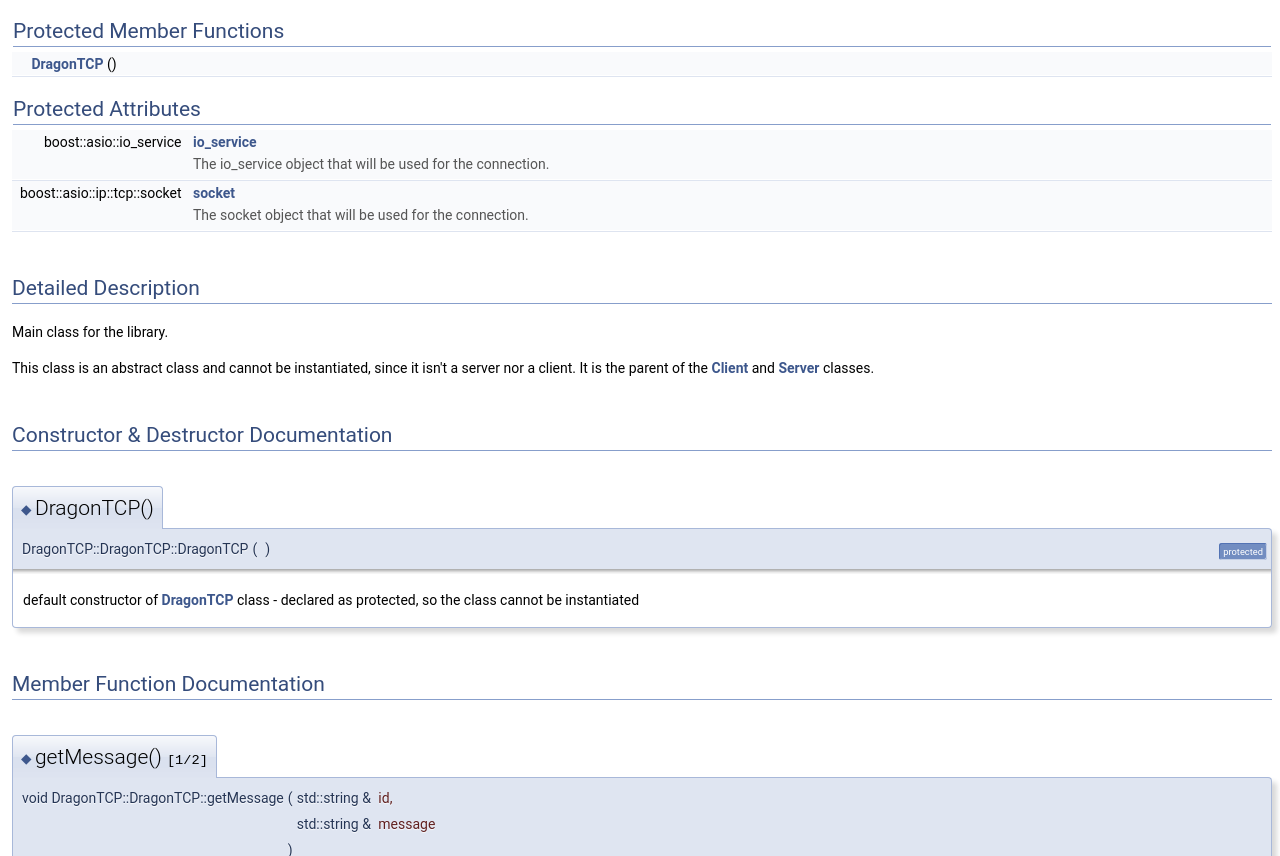
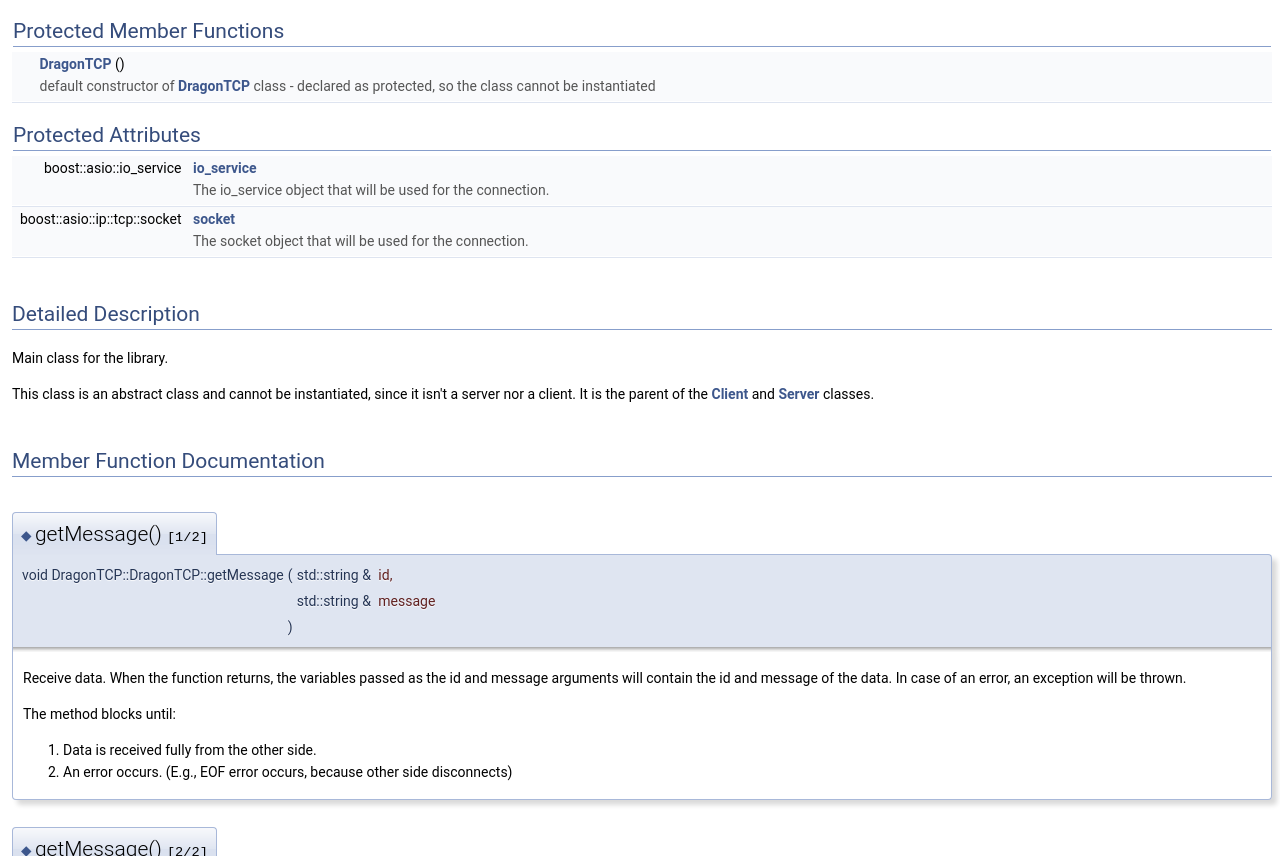
Before and after one commit to gaborszita/DragonTCP, a plain HTML site: page docs/html/class_dragon_t_c_p_1_1_dragon_t_c_p.html in a window 1280 px wide. Shown: the part 949-1805 px from the top of the page. Drawn offline with Linux system fonts and the light colour scheme.

Commit message:
Add minor tweaks to documentation, make it look better

```diff
--- a/docs/html/class_dragon_t_c_p_1_1_dragon_t_c_p.html
+++ b/docs/html/class_dragon_t_c_p_1_1_dragon_t_c_p.html
@@ -125,7 +125,9 @@ void&#160;</td><td class="memItemRight" valign="bottom"><a class="el" href="clas
 </table><table class="memberdecls">
 <tr class="heading"><td colspan="2"><h2 class="groupheader"><a name="pro-methods"></a>
 Protected Member Functions</h2></td></tr>
-<tr class="memitem:a04744809fbbf197441815b9c44053685"><td class="memItemLeft" align="right" valign="top">&#160;</td><td class="memItemRight" valign="bottom"><a class="el" href="class_dragon_t_c_p_1_1_dragon_t_c_p.html#a04744809fbbf197441815b9c44053685">DragonTCP</a> ()</td></tr>
+<tr class="memitem:a04744809fbbf197441815b9c44053685"><td class="memItemLeft" align="right" valign="top"><a id="a04744809fbbf197441815b9c44053685"></a>
+&#160;</td><td class="memItemRight" valign="bottom"><a class="el" href="class_dragon_t_c_p_1_1_dragon_t_c_p.html#a04744809fbbf197441815b9c44053685">DragonTCP</a> ()</td></tr>
+<tr class="memdesc:a04744809fbbf197441815b9c44053685"><td class="mdescLeft">&#160;</td><td class="mdescRight">default constructor of <a class="el" href="class_dragon_t_c_p_1_1_dragon_t_c_p.html" title="Main class for the library.">DragonTCP</a> class - declared as protected, so the class cannot be instantiated <br /></td></tr>
 <tr class="separator:a04744809fbbf197441815b9c44053685"><td class="memSeparator" colspan="2">&#160;</td></tr>
 </table><table class="memberdecls">
 <tr class="heading"><td colspan="2"><h2 class="groupheader"><a name="pro-attribs"></a>
@@ -142,34 +144,7 @@ boost::asio::ip::tcp::socket&#160;</td><td class="memItemRight" valign="bottom">
 <a name="details" id="details"></a><h2 class="groupheader">Detailed Description</h2>
 <div class="textblock"><p>Main class for the library. </p>
 <p>This class is an abstract class and cannot be instantiated, since it isn't a server nor a client. It is the parent of the <a class="el" href="class_dragon_t_c_p_1_1_client.html">Client</a> and <a class="el" href="class_dragon_t_c_p_1_1_server.html">Server</a> classes. </p>
-</div><h2 class="groupheader">Constructor &amp; Destructor Documentation</h2>
-<a id="a04744809fbbf197441815b9c44053685"></a>
-<h2 class="memtitle"><span class="permalink"><a href="#a04744809fbbf197441815b9c44053685">&#9670;&nbsp;</a></span>DragonTCP()</h2>
-
-<div class="memitem">
-<div class="memproto">
-<table class="mlabels">
-  <tr>
-  <td class="mlabels-left">
-      <table class="memname">
-        <tr>
-          <td class="memname">DragonTCP::DragonTCP::DragonTCP </td>
-          <td>(</td>
-          <td class="paramname"></td><td>)</td>
-          <td></td>
-        </tr>
-      </table>
-  </td>
-  <td class="mlabels-right">
-<span class="mlabels"><span class="mlabel">protected</span></span>  </td>
-  </tr>
-</table>
-</div><div class="memdoc">
-<p>default constructor of <a class="el" href="class_dragon_t_c_p_1_1_dragon_t_c_p.html" title="Main class for the library.">DragonTCP</a> class - declared as protected, so the class cannot be instantiated </p>
-
-</div>
-</div>
-<h2 class="groupheader">Member Function Documentation</h2>
+</div><h2 class="groupheader">Member Function Documentation</h2>
 <a id="a600cfb45c3b529070998d375a93ac4da"></a>
 <h2 class="memtitle"><span class="permalink"><a href="#a600cfb45c3b529070998d375a93ac4da">&#9670;&nbsp;</a></span>getMessage() <span class="overload">[1/2]</span></h2>
 
```
Also changed, not shown: docs/html/_dragon_t_c_p_8hpp_source.html (+1 -2 lines), docs/html/class_dragon_t_c_p_1_1_client.html (+3 -1 lines), docs/html/class_dragon_t_c_p_1_1_server.html (+3 -1 lines), 1 other file.
